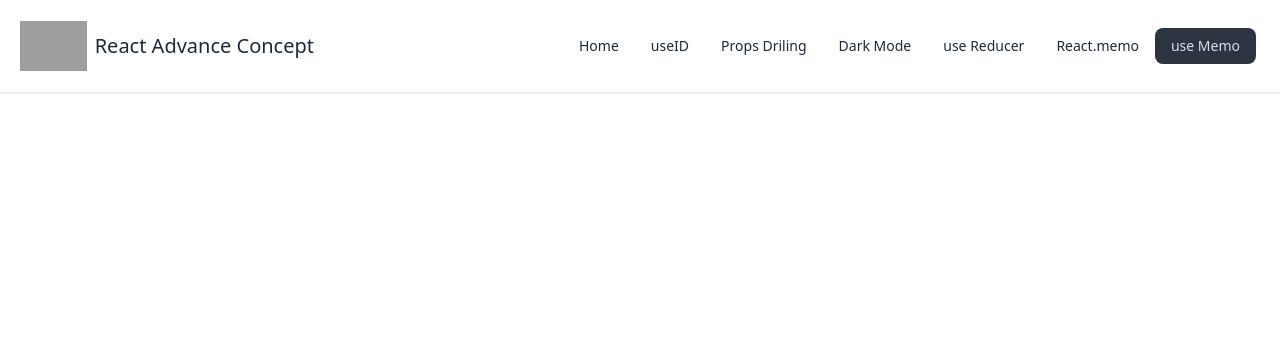
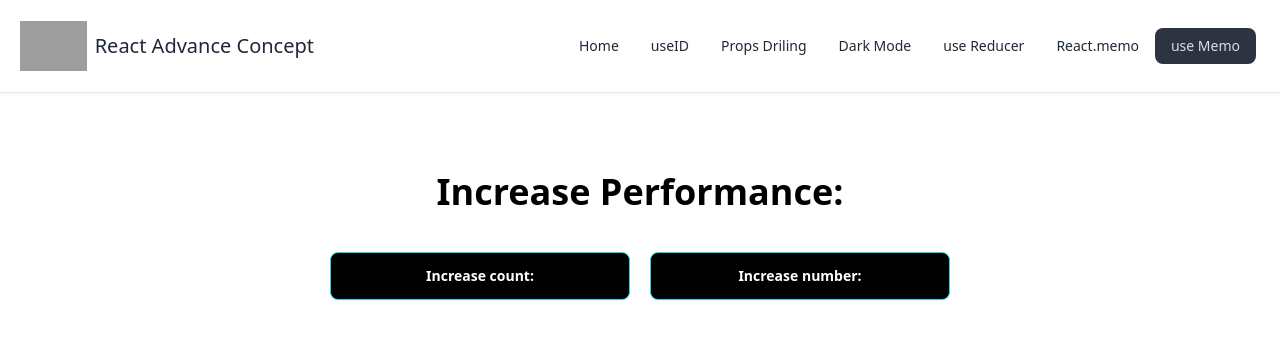
Before and after one commit to minhazapon/react.js-advance-concept, a React (Vite) app: page /um in a window 1280 px wide. Shown: the top 338 px of the page. Built offline with nearby package versions, Linux system fonts and the light colour scheme; grey boxes are pictures that could not be loaded.

Commit message:
added file

```diff
--- a/src/use memo/UM.jsx
+++ b/src/use memo/UM.jsx
@@ -1,8 +1,23 @@
+import { useState } from "react"
 
 
 function UM() {
+
+    const [count, setCount] = useState(0)
+    const [number, setNumber] = useState(10)
+
+
     return (
-        <div>
+        <div className=" m-20 ">
+
+            <p className=" text-center text-4xl font-bold text-black ">Increase Performance: </p>
+
+            <div className=" flex justify-center items-center gap-5 mt-10 ">
+                <button className=" btn w-[300px] bg-black border-cyan-400 text-white ">
+                    Increase count:  </button>
+                <button className=" btn w-[300px] bg-black border-cyan-400 text-white ">
+                    Increase number:   </button>
+            </div>
 
         </div>
     )
```
